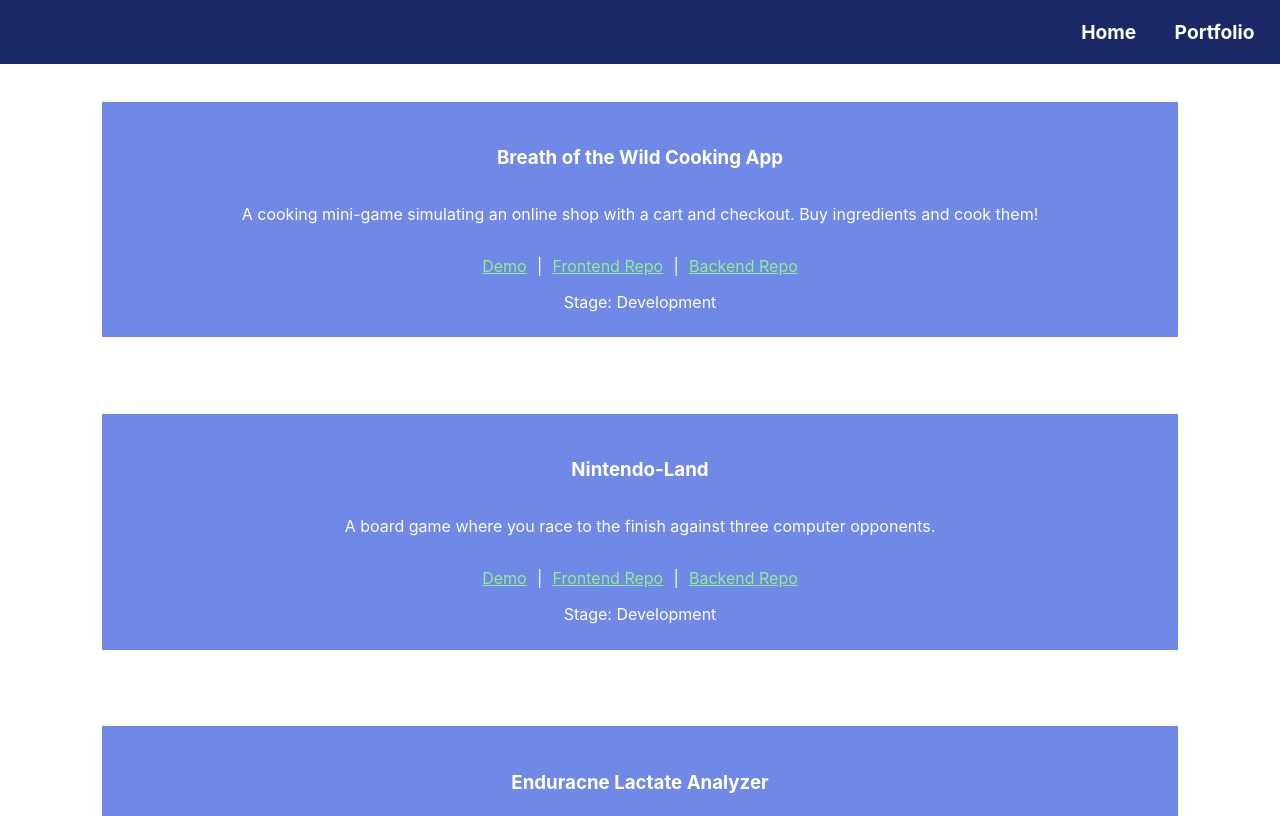
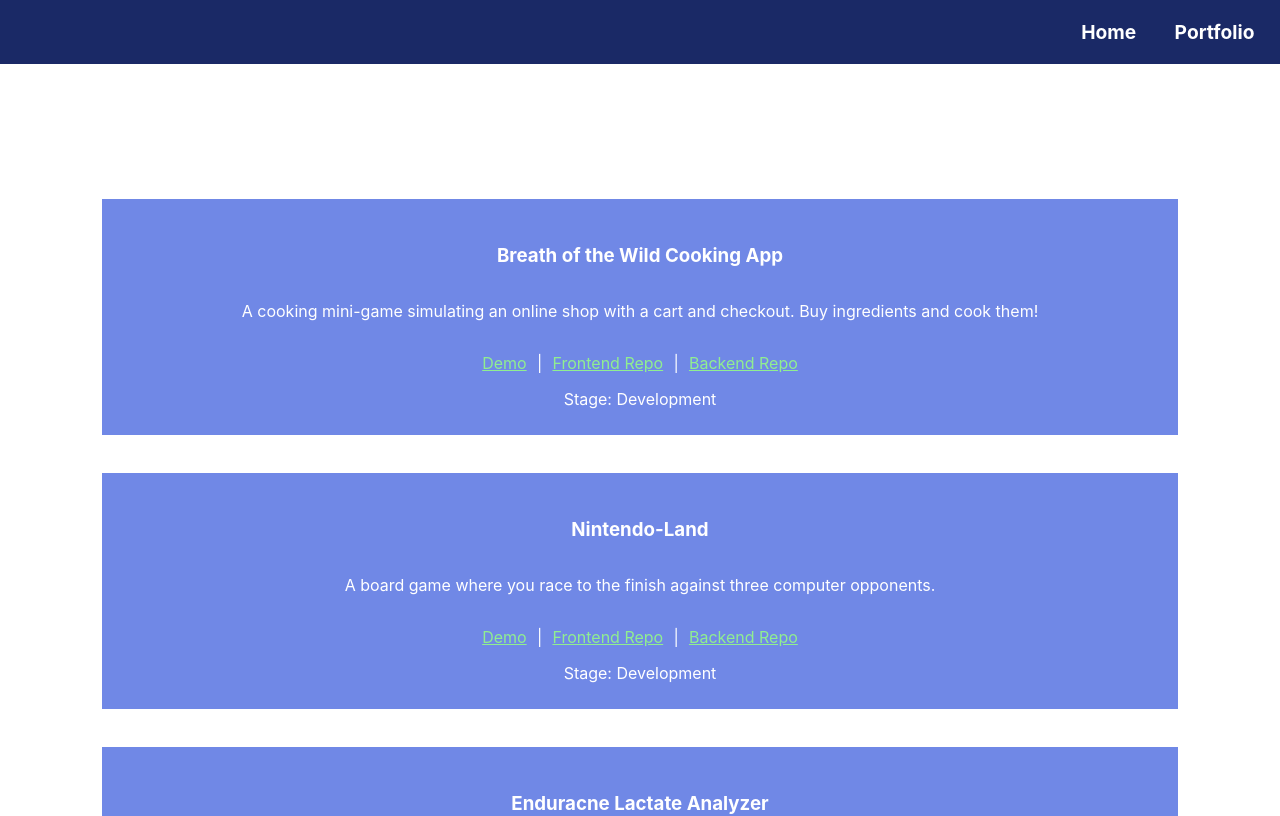
Before and after one commit to dylantoporek/portfolio-project, a React (Create React App) app: page /portfolio in a window 1280 px wide. Shown: the top 816 px of the page. Built offline with nearby package versions, Linux system fonts and the light colour scheme.

Commit message:
portfolio spacing updates

```diff
--- a/src/App.css
+++ b/src/App.css
@@ -384,7 +384,7 @@
   flex-direction: column;
   width: 100%;
   height: 100%;
-  top: 30%;
+  top: 35%;
   justify-content: center;
   align-items: center;
 }
@@ -398,7 +398,7 @@
   background-color: #7088E6;
   color: white;
   top: 6%;
-  margin: 3%;
+  margin: 1.5%;
   justify-content: center;
   align-items: center;
   padding: 2%;
```
